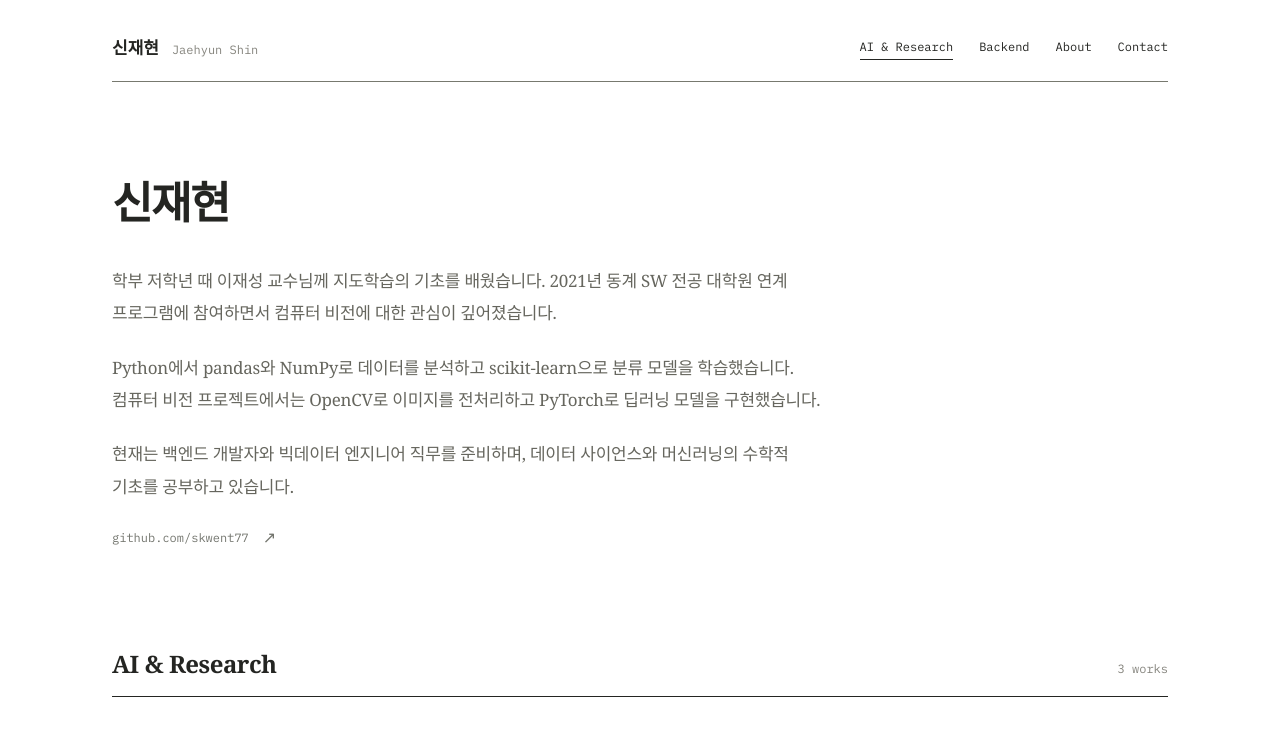
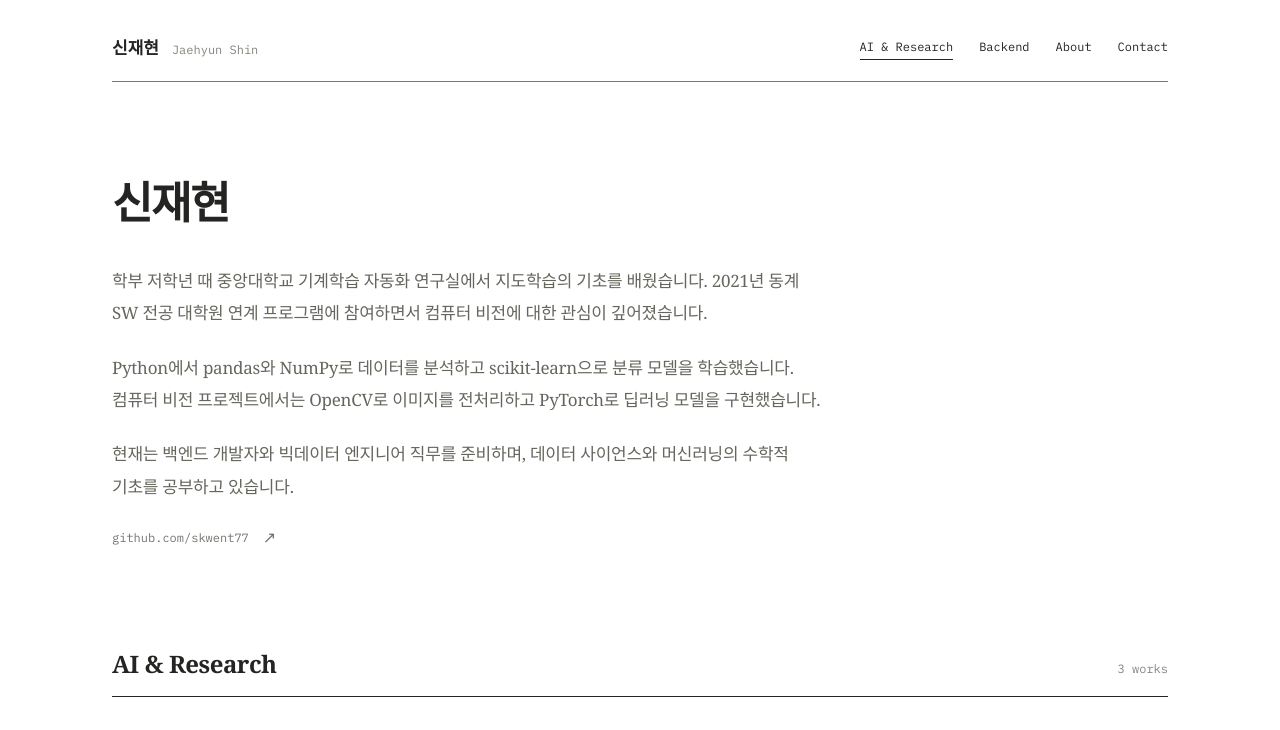
Before and after one commit to skwent77/jaehyun-portfolio, a plain HTML site: page index.html in a window 1280 px wide. Shown: the top 730 px of the page. Drawn offline with Linux system fonts and the light colour scheme; a web font is replaced by a local one.

Commit message:
Introduce the machine learning lab by name

```diff
--- a/index.html
+++ b/index.html
@@ -26,7 +26,7 @@
   <main class="wrap" id="main">
     <section class="hero" aria-labelledby="intro-title">
       <h1 id="intro-title">신재현</h1>
-      <p>학부 저학년 때 이재성 교수님께 지도학습의 기초를 배웠습니다. 2021년 동계 SW 전공 대학원 연계 프로그램에 참여하면서 컴퓨터 비전에 대한 관심이 깊어졌습니다.</p>
+      <p>학부 저학년 때 중앙대학교 기계학습 자동화 연구실에서 지도학습의 기초를 배웠습니다. 2021년 동계 SW 전공 대학원 연계 프로그램에 참여하면서 컴퓨터 비전에 대한 관심이 깊어졌습니다.</p>
       <p>Python에서 pandas와 NumPy로 데이터를 분석하고 scikit-learn으로 분류 모델을 학습했습니다. 컴퓨터 비전 프로젝트에서는 OpenCV로 이미지를 전처리하고 PyTorch로 딥러닝 모델을 구현했습니다.</p>
       <p>현재는 백엔드 개발자와 빅데이터 엔지니어 직무를 준비하며, 데이터 사이언스와 머신러닝의 수학적 기초를 공부하고 있습니다.</p>
       <a class="quiet-link mono" href="https://github.com/skwent77" target="_blank" rel="noopener noreferrer">github.com/skwent77 <span aria-hidden="true">↗</span></a>
```
